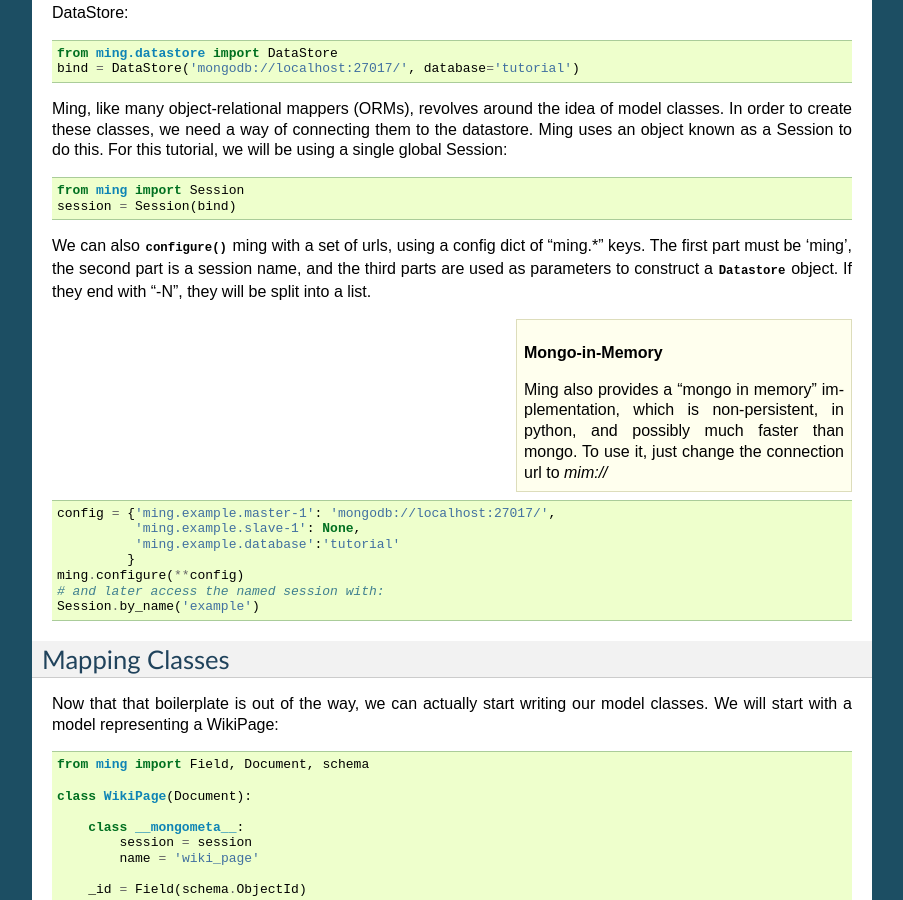
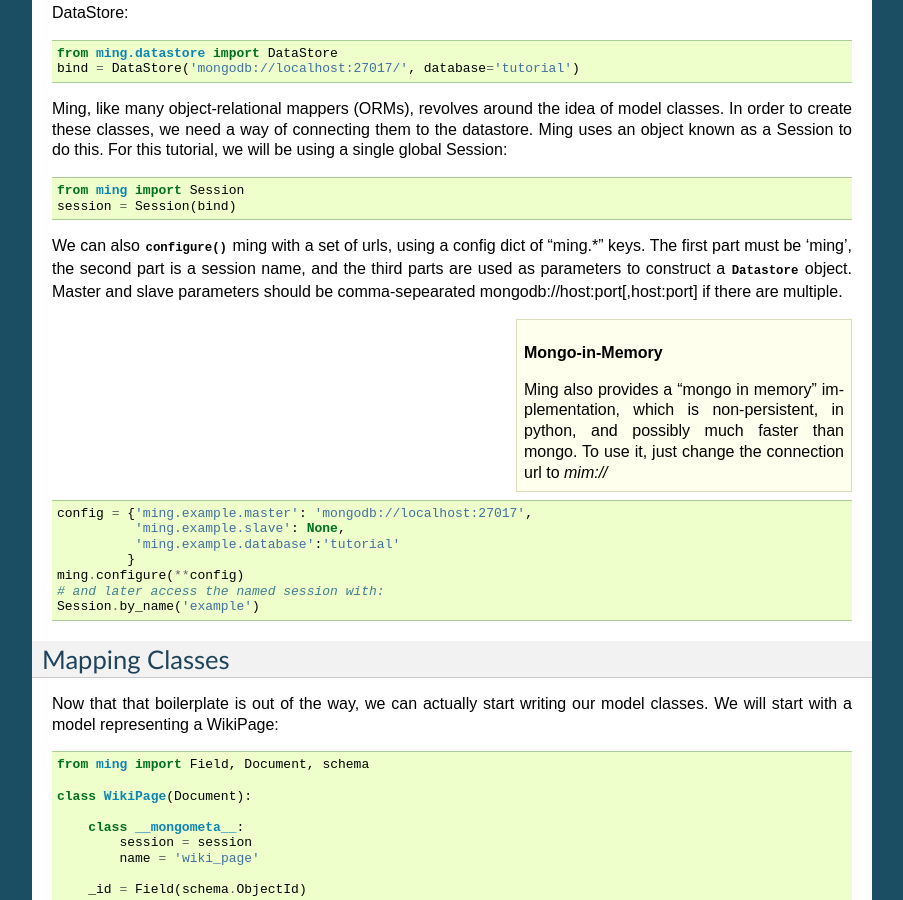
Before and after one commit to TurboGears/Ming, a Sphinx documentation site: the page built from docs/tour.rst, in a window 1280 px wide and 900 px high, scrolled down 946 px. Shown: the whole window, without its empty margins (198-1101 px from the left). Built offline with Sphinx 7.4.7, drawn with Linux system fonts in a browser that asks for light colours.

Commit message:
update docs for new connection string format.  Allow ming.configure() to accept a connect_retry value

```diff
--- a/docs/tour.rst
+++ b/docs/tour.rst
@@ -71,8 +71,8 @@
 
 We can also :class:`configure() <ming.configure>` ming with a set of urls, using a config dict of "ming.*" keys.
 The first part must be 'ming', the second part is a session name, and the third
-parts are used as parameters to construct a :class:`Datastore <ming.datastore.DataStore>` object.
-If they end with "-N", they will be split into a list.
+parts are used as parameters to construct a :class:`Datastore <ming.datastore.DataStore>` object.  Master and slave
+parameters should be comma-sepearated mongodb://host:port[,host:port] if there are multiple.
 
 .. sidebar:: Mongo-in-Memory
 
@@ -82,8 +82,8 @@
 
 ::
 
-    config = {'ming.example.master-1': 'mongodb://localhost:27017/',
-              'ming.example.slave-1': None,
+    config = {'ming.example.master': 'mongodb://localhost:27017',
+              'ming.example.slave': None,
               'ming.example.database':'tutorial'
              }
     ming.configure(**config)
--- a/ming/__init__.py
+++ b/ming/__init__.py
@@ -21,6 +21,7 @@
         master=validators.UnicodeString(if_missing=None, if_empty=None)
         slave=validators.UnicodeString(if_missing=None, if_empty=None)
         database=validators.UnicodeString(not_empty=True)
+        connect_retry=validators.UnicodeString(if_missing=3, if_empty=0)
 
     config = variable_decode(kwargs)
     datastores = {}
```
Also changed, not shown: 1 other file.
